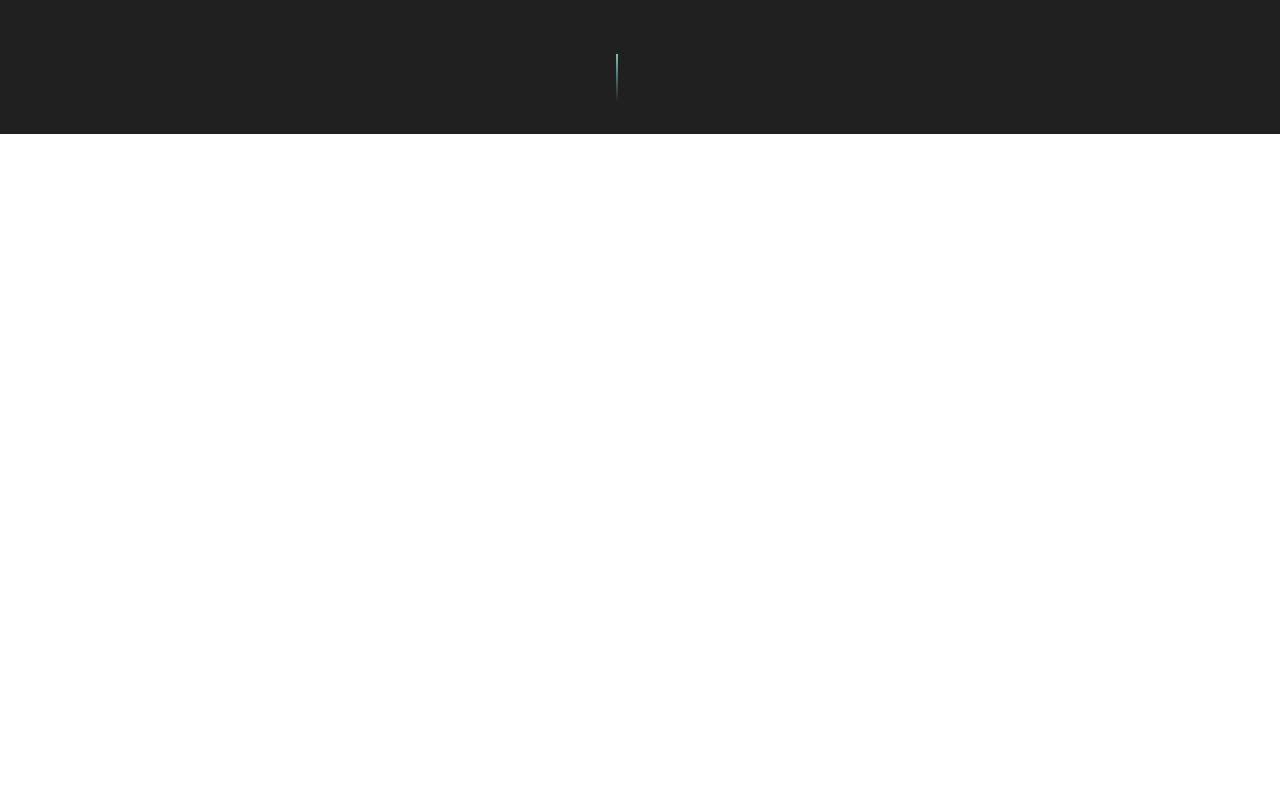
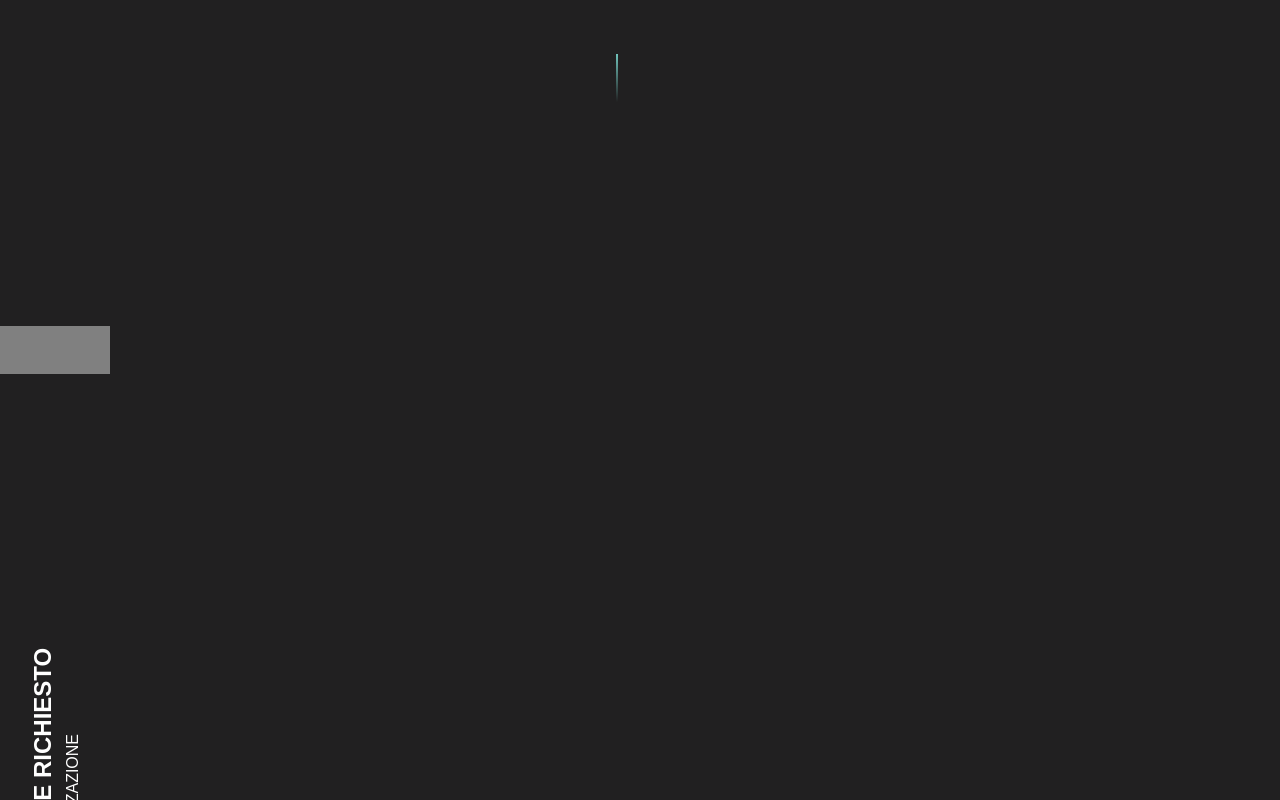
Before and after one commit to giuseppefigliuolo/nuwa, a Vue app: page /marte in a window 1280 px wide. Shown: the part 2140-2940 px from the top of the page. Before the commit the page ends 2274 px from the top, so only its background shows below. Built offline with nearby package versions, Linux system fonts and the light colour scheme; a web font is replaced by a local one; what vue-event-handler would draw is missing.

Commit message:
carousel init

```diff
--- a/package.json
+++ b/package.json
@@ -14,6 +14,7 @@
     "vue-router": "^3.2.0",
     "vue-video": "^0.1.7",
     "vue-video-player": "^5.0.2",
+    "swiper": "^6.7.5",
     "vuetify": "^2.4.0"
   },
   "devDependencies": {
--- /dev/null
+++ b/src/components/Carousel.vue
@@ -0,0 +1,61 @@
+<template>
+  <section>
+    <div class="tab fixed-tab vertical-text">
+      <div class="border border--gray"></div>
+      <div class="content">
+        <h2 class="text-uppercase">personale richiesto</h2>
+        <p class="text-uppercase">fasi di colonizzazione</p>
+      </div>
+    </div>
+    <div class="tab fixed-tab vertical-text">
+      <div class="border border--gray"></div>
+      <div class="content">
+        <h2 class="text-uppercase">personale richiesto</h2>
+        <p class="text-uppercase">fasi di colonizzazione</p>
+      </div>
+    </div>
+  </section>
+</template>
+
+<script>
+export default {}
+</script>
+
+<style lang="scss" scoped>
+section {
+  height: 800px;
+  margin-bottom: 6rem;
+}
+
+.tab {
+  height: 100%;
+  display: flex;
+  flex-direction: row-reverse;
+}
+
+.vertical-text {
+  writing-mode: vertical-rl;
+  text-orientation: mixed;
+  transform: scale(-1);
+}
+
+.fixed-tab {
+  width: 110px;
+
+  .content {
+    height: 70%;
+    display: flex;
+    flex-direction: column;
+    justify-content: center;
+  }
+}
+
+.border {
+  margin-bottom: auto;
+  height: 48px;
+  width: 100%;
+  &--gray {
+    background: gray;
+  }
+}
+</style>
--- a/src/views/Marte.vue
+++ b/src/views/Marte.vue
@@ -6,12 +6,16 @@
         <my-video :sources="video.sources" :options="video.options"></my-video>
       </div>
     </div>
-    <illustration-section :titleIllustration="titleIllustration" img="man.png" />
+    <illustration-section
+      :titleIllustration="titleIllustration"
+      img="man.png"
+    />
     <paragraph-section
       :title="title"
       :paragraph="paragraph"
       img="@/assets/img/mars-image.jpg"
     />
+    <carousel />
   </main>
 </template>
 
@@ -21,22 +25,27 @@
 import LottieAnim from '@/components/LottieAnim.vue'
 import ParagraphSection from '../components/ParagraphSection.vue'
 import myVideo from 'vue-video'
+import Carousel from '../components/Carousel.vue'
+
 export default {
   components: {
     LottieAnim,
     HeroSection,
     IllustrationSection,
     ParagraphSection,
-    myVideo
+    myVideo,
+    Carousel
   },
   name: 'Marte',
   data() {
     return {
       video: {
-        sources: [{
+        sources: [
+          {
             src: '@assets/lottie/marte-animation.webm',
             type: 'video/webm'
-        }],
+          }
+        ],
         options: {
           autoplay: true,
           volume: 0.6,
```
Also changed, not shown: 1 other file (tests, documents, lock files or other folders). Lines whose indentation alone changed are shown as unchanged.
